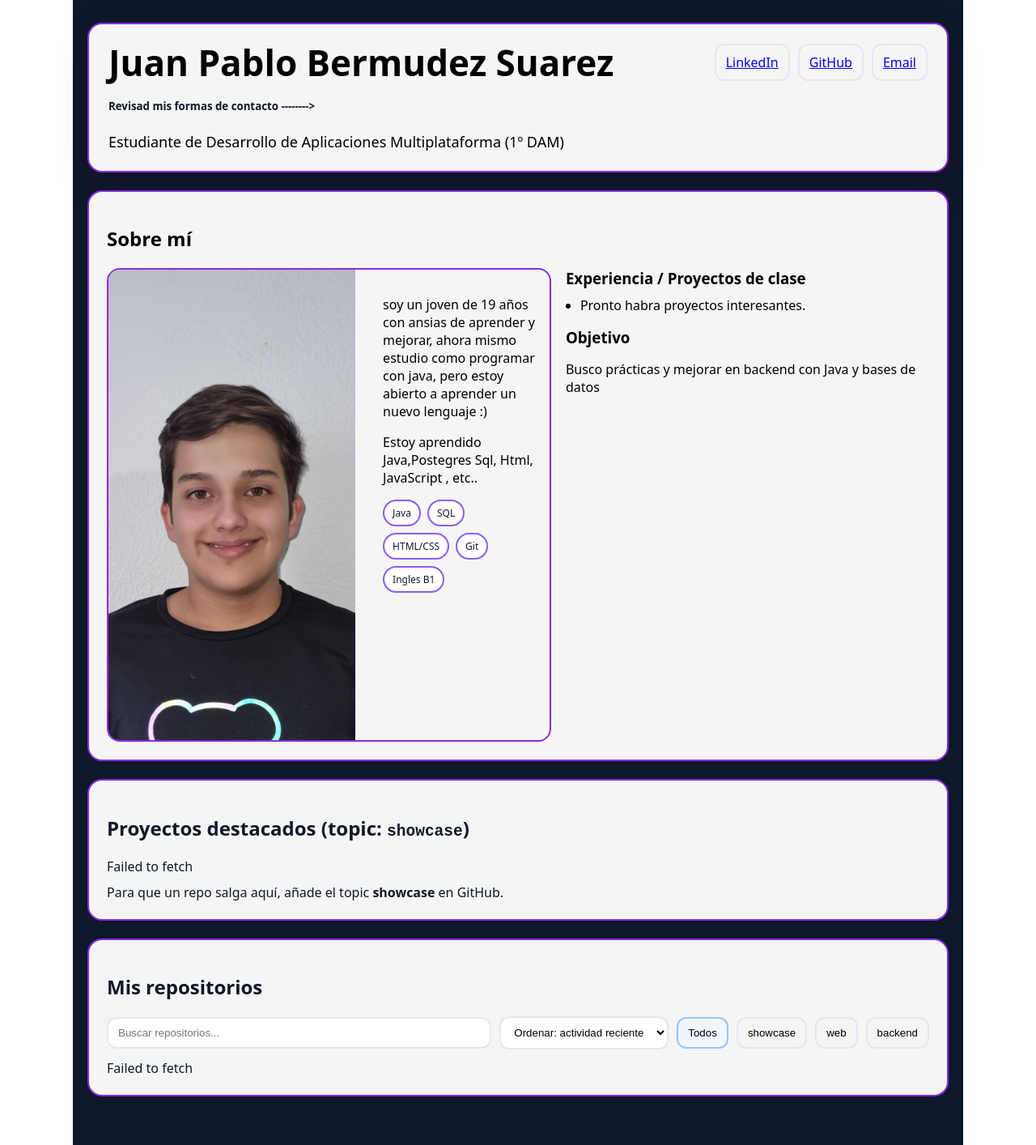
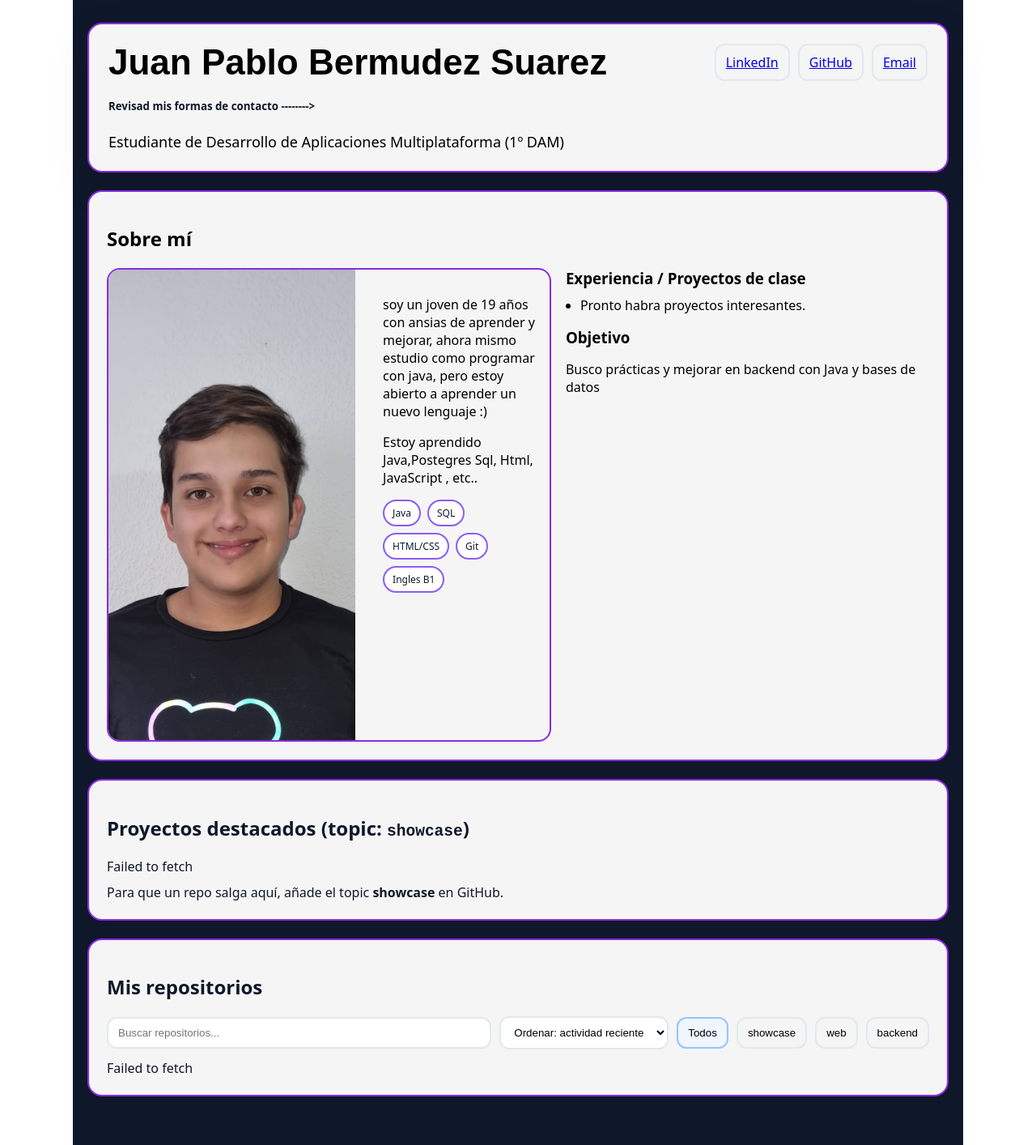
Before and after one commit to juanpsuaa/juanpsuaa.github.io, a Jekyll site: the page built from index.html, in a window 1280 px wide. Shown: the whole page at 81% size. Built offline with Jekyll 4.4.1, drawn with Linux system fonts in a browser that asks for light colours.

Commit message:
prueba(eliminar)

```diff
--- a/index.html
+++ b/index.html
@@ -6,7 +6,7 @@ title: "Juan Pablo Bermudez Suarez — CV & Repos"
 <div class="container">
   <header class="topbar" style="background-color: whitesmoke;border-color: blueviolet;">
     <div style="border-radius: 1px;">
-      <h1 class="title" style="color: black;">Juan Pablo Bermudez Suarez</h1>
+      <h1 class="title" style="color: black;font-family:fantasy;">Juan Pablo Bermudez Suarez</h1>
       <h5>Revisad mis formas de contacto  --------> </h5>
       <div class="subtitle"b style="color: black;">Estudiante de Desarrollo de Aplicaciones Multiplataforma (1º DAM)</div>
     </div>
```
